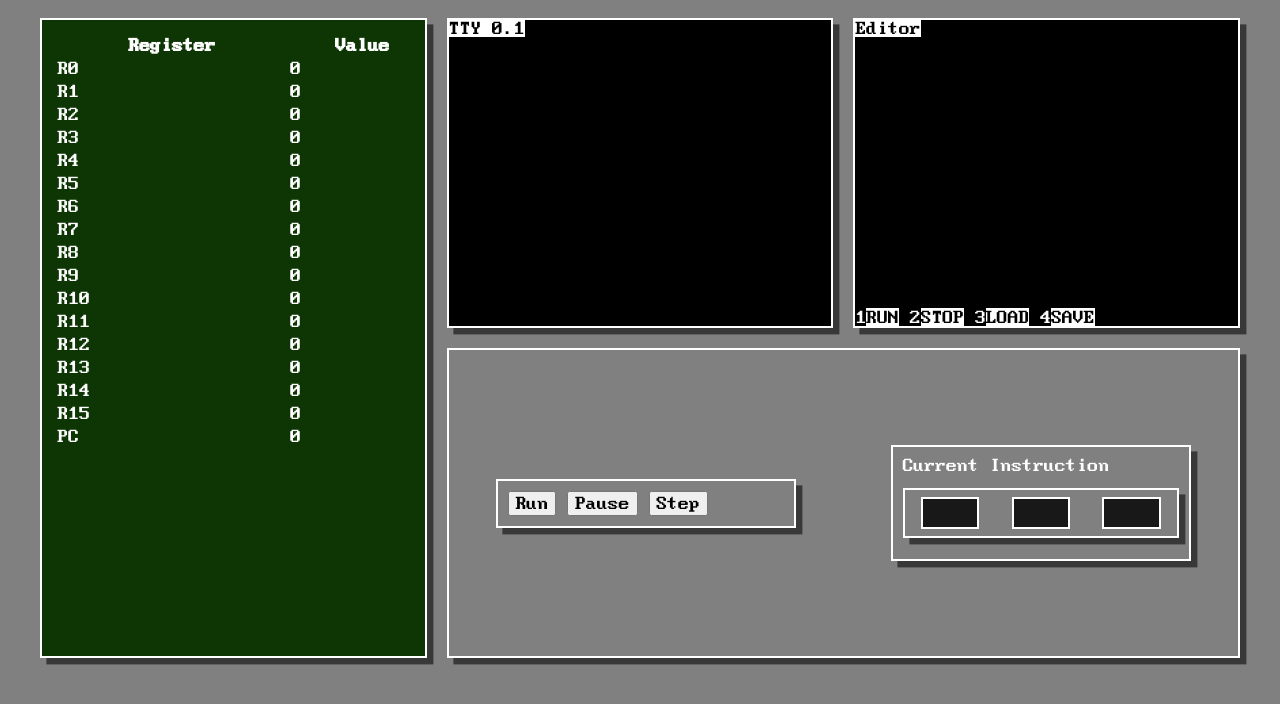
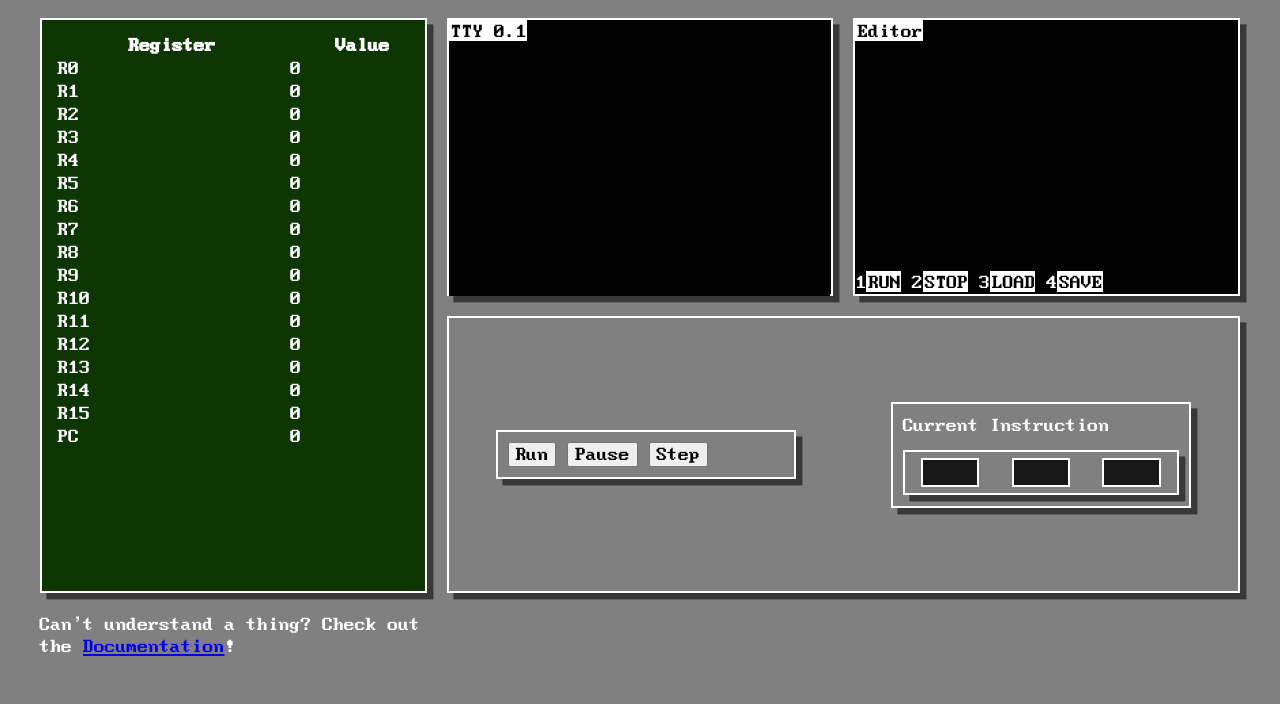
Before and after one commit to Amaziner01/Leg-System-Simulator, a plain HTML site: page out/index.html in a window 1280 px wide. Drawn offline with Linux system fonts and the light colour scheme.

Commit message:
Documentation Updated

```diff
--- a/out/css/styles.css
+++ b/out/css/styles.css
@@ -20,6 +20,8 @@ body {
 .blank {
     background: white;
     color: black;
+    padding-top: 2px;
+    padding-left: 2px;
 }
 
 .container {
@@ -39,7 +41,8 @@ body {
 
 p {
     color: white;
-    line-height: 0.8em;
+    padding-top: 1px;
+    line-height: 1em;
     margin: 0;
 }
 
@@ -51,6 +54,15 @@ textarea {
     resize: none;
     border: none;
     outline: none;
+}
+
+.bottom {
+    position: absolute;
+    bottom: 0;
+}
+
+.header {
+    width: 100%;
 }
 
 .registers {
@@ -67,11 +79,12 @@ textarea {
 /* Editor */
 .editor {
     background: black;
-
+    position: relative;
 }
 
+
 .editor textarea {
-    height: 86%;
+    height: 87%;
 }
 
 /* Teletype */
@@ -81,7 +94,7 @@ textarea {
 }
 
 .teletype textarea {
-    height: 92%;
+    height: 91%;
 }
 
 
--- a/out/index.html
+++ b/out/index.html
@@ -4,7 +4,7 @@
     <meta charset="UTF-8">
     <meta http-equiv="X-UA-Compatible" content="IE=edge">
     <meta name="viewport" content="width=device-width, initial-scale=1.0">
-    <title>Leg Processor</title>
+    <title>Leg System Simulator</title>
 
     <link rel="stylesheet" href="./css/styles.css">
 </head>
@@ -91,14 +91,14 @@
         </div>
 
         <div class="teletype">
-            <p><span class="blank">TTY 0.1</span></p>
+            <p style="width: 100%;"><span class="blank">TTY 0.1</span></p>
             <textarea spellcheck="false" id="output" readonly="true"></textarea>
         </div>
 
         <div class="editor">
-            <p><span class="blank">Editor</span></p>
-            <textarea spellcheck="false" id="input"></textarea>
-            <p>
+            <p><span class="blank header">Editor</span></p>
+            <textarea spellcheck="false" wrap="soft" id="input"></textarea>
+            <p class="bottom">
                 1<span class="blank">RUN</span>
                 2<span class="blank">STOP</span>
                 3<span class="blank">LOAD</span>
@@ -122,6 +122,7 @@
                 </div>
             </div>
         </div>
+        <p>Can't understand a thing? Check out the <a href="../docs/Leg System Documentation.pdf">Documentation</a>!</p>
     </div>
 
     <a id="download" style="display: none;"></a>
--- a/src/main.ts
+++ b/src/main.ts
@@ -24,8 +24,6 @@ document.addEventListener("DOMContentLoaded", ()=> {
 
     for (let i = 0; i < 3; i++)
         Instructions[i] = document.getElementById("ins" + i.toString()) as HTMLElement;
-
-    console.log(Instructions);
 
     const tty = new TeleType(tty_out);
     const vm = new VirtualMachine(tty, Instructions);
@@ -181,7 +179,6 @@ document.addEventListener("DOMContentLoaded", ()=> {
         exec == 0 ? runVirtualMachine() : stopVirtualMachine();
     }
 
-
     stepBtn.onclick = () => {
         if (exec == 0)
         {
```
Also changed, not shown: README.md (added), out/res/fonts/ModernDOS8x8.ttf (deleted), 9 other files.
